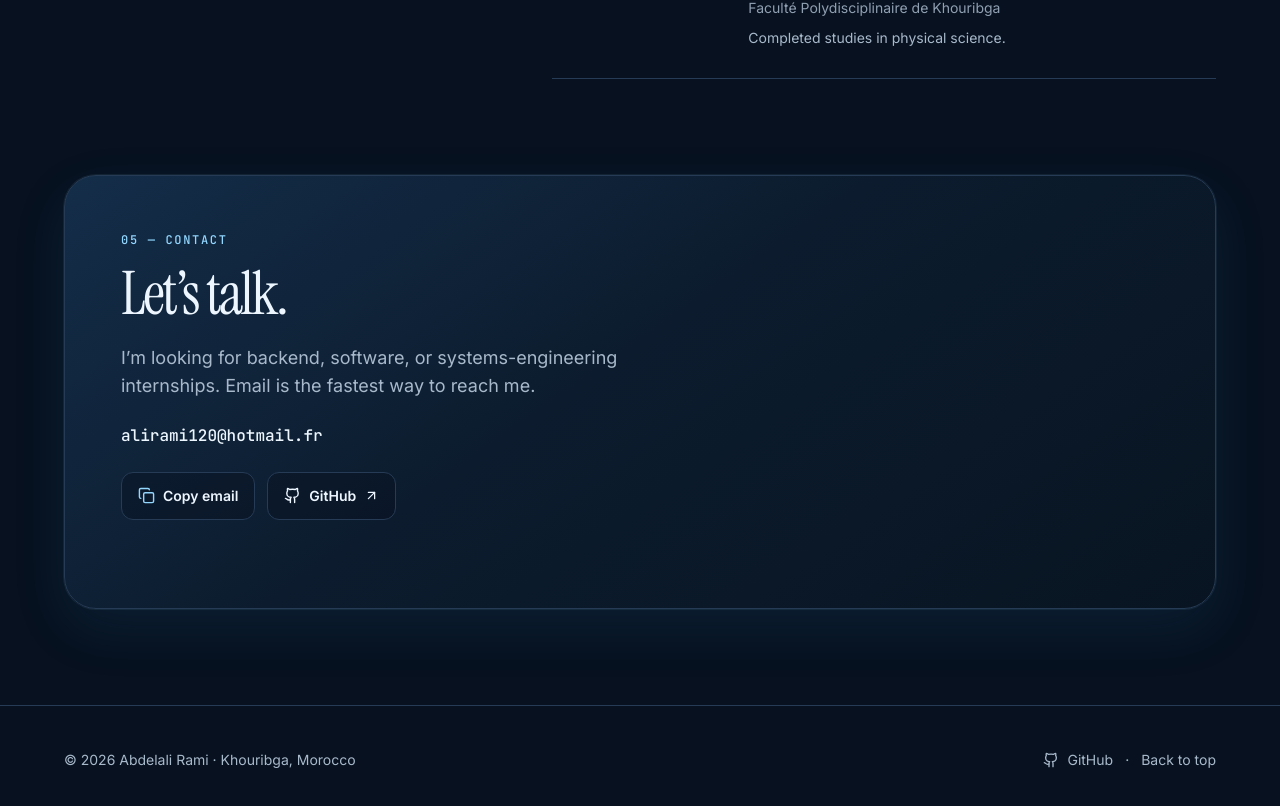
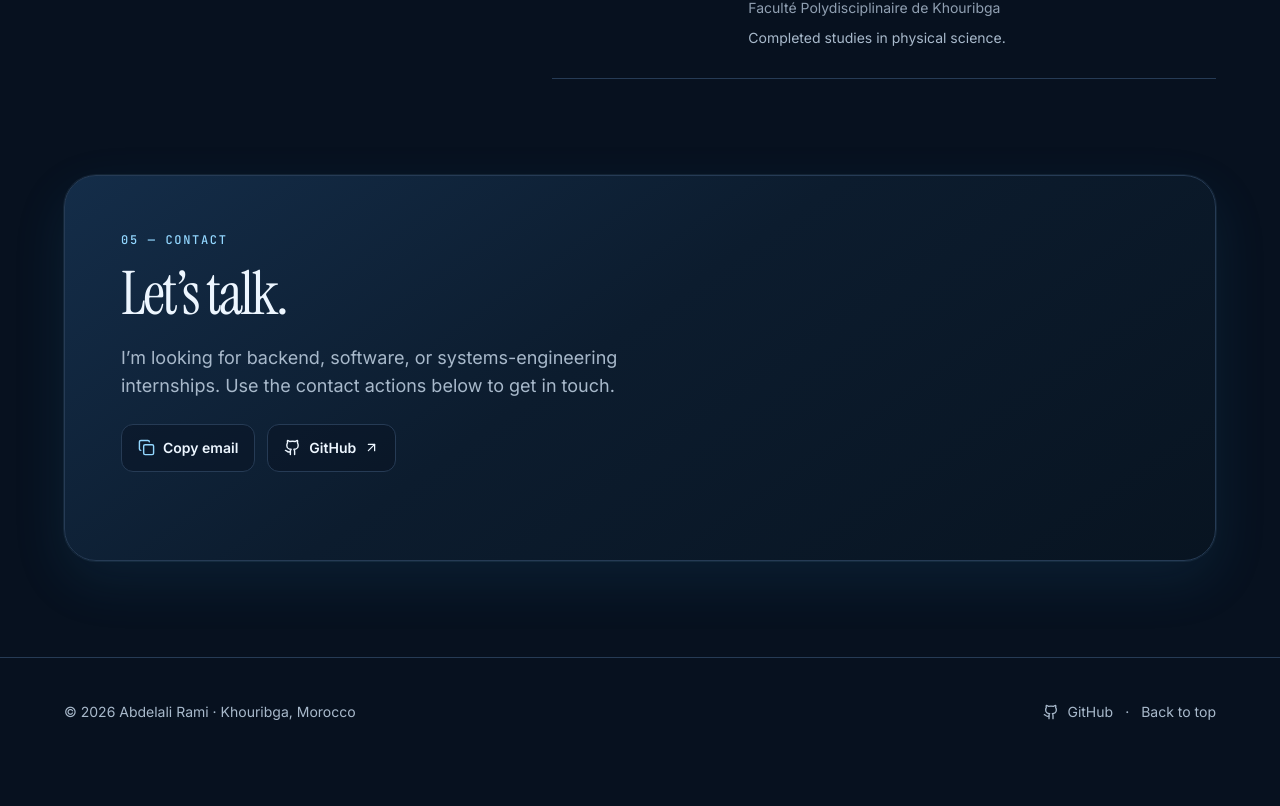
Before and after one commit to alijr2018/Portfolio, a React (Vite) app: page / in a window 1280 px wide. Shown: the part 4824-5630 px from the top of the page. After the commit the page ends 5590 px from the top, so only its background shows below. Built offline with nearby package versions, Linux system fonts and the light colour scheme.

Commit message:
Hide email address from contact section
Co-authored-by: arena-agent <297053741+arena-agent@users.noreply.github.com>

```diff
--- a/src/App.tsx
+++ b/src/App.tsx
@@ -322,9 +322,8 @@ function App() {
               <p className="font-mono text-xs font-medium uppercase tracking-[0.14em] text-ice">05 — Contact</p>
               <h2 className="mt-4 font-display text-5xl leading-[0.94] tracking-[-0.04em] text-mist sm:text-6xl">Let’s talk.</h2>
               <p className="mt-5 max-w-xl text-base leading-7 text-muted sm:text-lg">
-                I’m looking for backend, software, or systems-engineering internships. Email is the fastest way to reach me.
+                I’m looking for backend, software, or systems-engineering internships. Use the contact actions below to get in touch.
               </p>
-              <p className="mt-6 break-all font-mono text-sm font-medium text-mist sm:text-base">{profile.email}</p>
               <div className="mt-6 flex flex-wrap gap-3">
                 <button
                   type="button"
```
Also changed, not shown: 5 other files (tests, documents, lock files or other folders).
